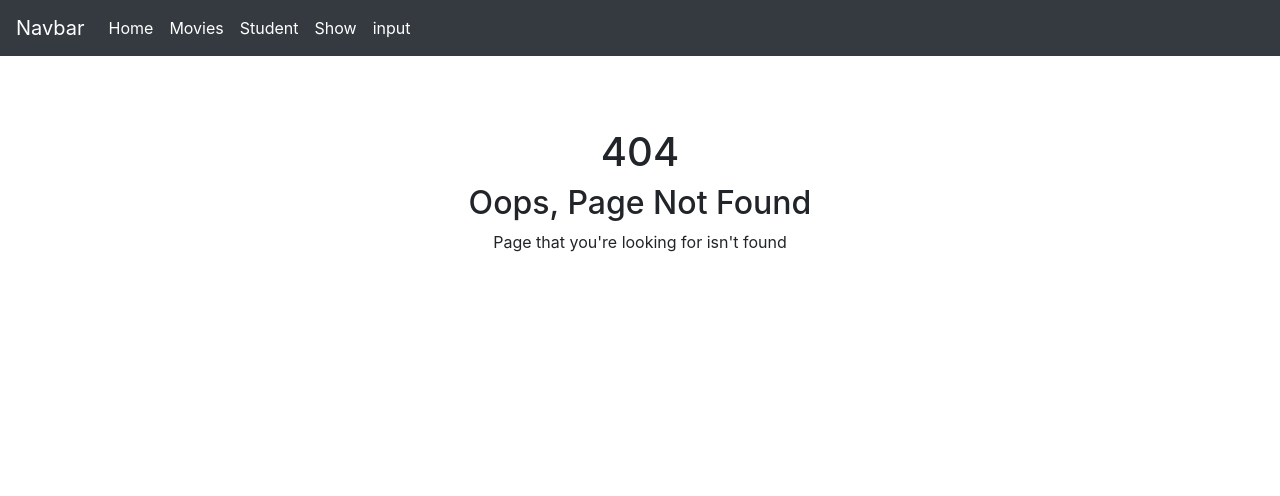
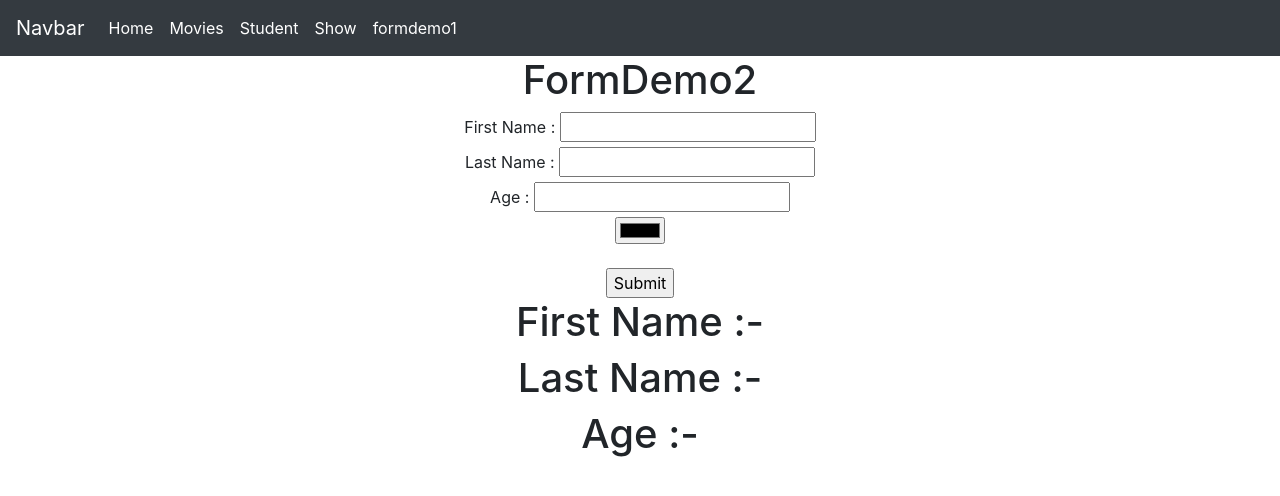
Before and after one commit to VIVEK4644/learning25, a React (Vite) app: page /formdemo1 in a window 1280 px wide. Before the commit this address had no page. Shown: the top 496 px of the page. Built offline with nearby package versions, Linux system fonts and the light colour scheme.

Commit message:
Formdemo2

```diff
--- a/package.json
+++ b/package.json
@@ -12,6 +12,7 @@
   "dependencies": {
     "react": "^19.1.0",
     "react-dom": "^19.1.0",
+    "react-hook-form": "^7.62.0",
     "react-router": "^7.8.2",
     "router": "^2.2.0"
   },
--- a/src/App.jsx
+++ b/src/App.jsx
@@ -24,6 +24,9 @@ import Error404 from './assets/Components/Error404'
 import NetflicContent from './assets/Components/Netflix/NetflicContent'
 import NetflixShow from './assets/Components/Netflix/NetflixShow'
 import InputHandlingDemo1 from './assets/Components/Input/InputHandlingDemo1'
+import InputHandlingDemo2 from './assets/Components/Input/InputHandlingDemo2'
+import { FormDemo1 } from './assets/Components/Form/FormDemo1'
+import FormDemo2 from './assets/Components/Form/FormDemo2'
 
 
 
@@ -46,7 +49,9 @@ function App(props) {
           <Route path="/*" element={<Error404/>} ></Route>
           <Route path='/watch/:name' element={<NetflicContent/>}></Route>
           <Route path='/netflixshow' element={<NetflixShow/>}></Route>
-          <Route path='/inputdemo1' element={<InputHandlingDemo1/>}></Route>
+          {/* <Route path='/inputdemo1' element={<InputHandlingDemo1/>}></Route> */}
+          {/* <Route path='/inputdemo2' element={<InputHandlingDemo2/>}></Route> */}
+          <Route path='/formdemo1' element={<FormDemo2/>}></Route>
         </Routes>
 
       </div>
--- /dev/null
+++ b/src/assets/Components/Form/FormDemo1.jsx
@@ -0,0 +1,89 @@
+import React, { useState } from 'react'
+import { set, useForm } from 'react-hook-form';
+import { data } from 'react-router';
+
+export const FormDemo1 = () => {
+  const [output, setoutput] = useState("")
+  const [isSubmitHandler, setIsSubmitHandler] = useState(false)
+const [color, SetColor] = useState("black")
+
+  const { register, handleSubmit } = useForm()
+
+
+  const SubmitHandler = (data) => {
+    console.log(data);
+    setoutput(data)
+    SetColor(data.color)
+    setIsSubmitHandler(true)
+  }
+
+
+
+  return (
+    <div>
+      <h1>FormDemo1</h1>
+      <form onSubmit={handleSubmit(SubmitHandler)}>
+        <div>
+          <label >First Name : </label>
+          <input type="text" {...register("firstname")} />
+        </div><br />
+        <div>
+          <label >Last Name : </label>
+          <input type="text" {...register("lastname")} />
+        </div><br />
+        <div>
+          <label >Age : </label>
+          <input type="text" {...register("age")} />
+        </div><br />
+
+        <div>
+          <label >Gender : </label>
+          <input type="radio" {...register("Gender")} value="Male" /> Male &nbsp;&nbsp;&nbsp;
+          <input type="radio" {...register("Gender")} value="Female" /> Female
+        </div><br />
+        <div>
+          <label >Hobbies : </label> &nbsp;&nbsp;&nbsp;
+          <input type="checkbox" {...register("Hobbies")} value="Chess" />&nbsp; Chess &nbsp;&nbsp;&nbsp;
+          <input type="checkbox" {...register("Hobbies")} value="Ckricket" />&nbsp; Ckricket &nbsp;&nbsp;&nbsp;
+          <input type="checkbox" {...register("Hobbies")} value="football" /> &nbsp;football &nbsp;&nbsp;&nbsp;
+
+        </div><br />
+        <div>
+          <label> Country : </label>
+          <select name="" id="" {...register("Country")}>
+            <option value="">None</option>
+            <option value="India">India</option>
+            <option value="Usa">Usa</option>
+            <option value="Chaina">Chaina</option>
+          </select>
+        </div><br />
+        <div><label>color : </label> &nbsp;
+          <input type="color" name="" id="" {...register("color")} />
+        </div>
+        <input type="submit" name="" id="" />
+      </form>
+      {
+        isSubmitHandler == true && <div style={{color:color}}>
+          <h1>OutPut</h1>
+          <h2>First Name : {output.firstname}</h2>
+          <h2>Last Name : {output.lastname}</h2>
+          <h2>Age : {output.age}</h2>
+          <h2>Gender : {output.Gender}</h2>
+          <h2>Hobbies :-</h2>
+          {
+                 output.Hobbies.map((hobby)=>{
+            return (
+              <h3>&nbsp;&nbsp;{hobby}</h3>
+            )
+
+          })
+
+          }
+
+          <h2>Country : {output.Country}</h2>
+
+        </div>
+      }
+    </div>
+  )
+}
--- /dev/null
+++ b/src/assets/Components/Form/FormDemo2.jsx
@@ -0,0 +1,45 @@
+import React, { useState } from 'react'
+import { useForm } from 'react-hook-form'
+
+function FormDemo2() {
+  const [output, setoutput] = useState("")
+
+
+  const { register, handleSubmit } = useForm()
+
+  const submitHandler = (data) => {
+    console.log(data.first);
+    console.log(data.last);
+    console.log(data.age);
+    console.log(data.color);
+    setoutput(data)
+
+  }
+
+  return (
+    <div>
+      <h1>FormDemo2</h1>
+      <form onSubmit={handleSubmit(submitHandler)}>
+        <label >First Name :</label> <input type="text" {...register("first")} /> <br />
+
+        <label >Last Name :</label> <input type="text" {...register("last")} /> <br />
+        <label >Age :</label> <input type="number" {...register("age")} /> <br />
+        <input type="color" {...register("color")} />
+        <br /><br />
+
+        <input type="submit" />
+
+      </form>
+
+      <div style={{color:output.color}}>
+        <h1>First Name :-  {output.first}</h1>
+        <h1>Last Name :-  {output.last}</h1>
+        <h1>Age :-  {output.age}</h1>
+
+      </div>
+
+    </div>
+  )
+}
+
+export default FormDemo2
--- a/src/assets/Components/Input/InputHandlingDemo1.jsx
+++ b/src/assets/Components/Input/InputHandlingDemo1.jsx
@@ -1,26 +1,34 @@
-import React, { useState } from 'react'
+import React, { use, useState } from 'react'
 
 function InputHandlingDemo1() {
-const [name, setname] = useState("")
-const [email, setEmail] = useState("")
-const [city, setCity] = useState("")
+  const [name, setname] = useState("")
+  const [email, setEmail] = useState("")
+  const [city, setCity] = useState("")
+  const [submit, setsubmit] = useState(false)
+  const [color, setColor] = useState("black")
 
 
-const nameHandler = (event)=>{
+  const nameHandler = (event) => {
 
     console.log(event.target.value);
     setname(event.target.value)
   }
 
-  const emailHandler = (event)=>{
+  const emailHandler = (event) => {
     console.log(event.target.value);
     setEmail(event.target.value);
   }
 
-  const CityHandler = (event)=>{
+  const CityHandler = (event) => {
 
     console.log(event.target.value);
     setCity(event.target.value)
+
+  }
+  const submitHandler = () => {
+    // alert(`Name :- ${name} \n Email :- ${email} \n City :- ${city}`);
+    console.log(`Name :- ${name} \n Email :- ${email} \n City :- ${city}`);
+    setsubmit(true);
 
   }
 
@@ -28,10 +36,33 @@ const nameHandler = (event)=>{
 
   return (
     <div>
-        <h1>InputHandlingDemo1</h1>
-        <label>Name :  <input type="text" placeholder='name' onChange={(event)=>{nameHandler(event)}} />{name}</label><br />
-        <label>Email : <input type="email" placeholder='Email' onChange={(event)=>{emailHandler(event)}} />{email}</label><br />
-        <label>City :  <input type="text" placeholder='City' onChange={(event)=>{CityHandler(event)}} />{city}</label>
+      <h1>InputHandlingDemo1</h1>
+      <label>Name :  <input type="text" placeholder='name' onChange={(event) => { nameHandler(event) }} />
+        {/* {name} */}
+      </label><br />
+      <label>Email : <input type="email" placeholder='Email' onChange={(event) => { emailHandler(event) }} />
+        {/* {email} */}
+      </label><br />
+      <label>City :  <input type="text" placeholder='City' onChange={(event) => { CityHandler(event) }} />
+        {/* {city} */}
+      </label><br />
+      <br />
+      <div>
+        <label>CHoose color : <input type="color" onChange={()=>{setColor(event.target.value)}} /></label><br /><br />
+      </div>
+
+      <button onClick={submitHandler} >Submit</button>
+      <div>
+          {
+              submit == true && <div style={{color:color}}>
+              <h1>OutPut</h1>
+              <h2>Name : {name}</h2>
+              <h3>Email :- {email}</h3>
+              <h4>City :- {city}</h4>
+            </div>
+
+          }
+      </div>
     </div>
   )
 }
--- /dev/null
+++ b/src/assets/Components/Input/InputHandlingDemo2.jsx
@@ -0,0 +1,89 @@
+import React, { useState } from 'react'
+
+function InputHandlingDemo2() {
+    const [first, setFirst] = useState("")
+    const [stat, setstat] = useState("")
+    const [cityname, setcityname] = useState("")
+
+
+    const statenameHandling = (event) => {
+        console.log(event);
+        // console.log(event.target.value);
+        // console.log(event.target.select[name="State"]);
+        setstat(event.target.value)
+        setFirst(event.target.value)
+    }
+
+    const citynameHandling = (event) => {
+        // console.log(event);
+        console.log(event.target.value);
+        // console.log(event.target.select[name="State"]);
+        setcityname(event.target.value)
+    }
+
+    return (
+        <div>
+            <h1>InputHandlingDemo2</h1>
+            <div>
+                <label>State :  </label>
+                <select name="state" onChange={(event) => { statenameHandling(event) }}>
+                    <option value="" >None</option>
+                    <option value="Gujarat">Gujarat</option>
+                    <option value="Bihar">Bihar</option>
+                    <option value="Uttar Pradesh">Uttar Pradesh</option>
+                </select>
+            </div>
+            {
+                first == "Gujarat" && <div>
+                    <label>City :  </label>
+                    <select name="city" id="" onChange={(event) => { citynameHandling(event) }}>
+                        <option value="">None</option>
+                        <option value="Surat">Surat</option>
+                        <option value="Ahmedabad">Ahmedabad</option>
+                        <option value="Vadodara">Vadodara</option>
+                    </select>
+
+                </div>
+            }
+
+            {
+                first == "Bihar" && <div>
+                    <label>City :  </label>
+                    <select name="city" id="" onChange={(event) => { citynameHandling(event) }}>
+
+                        <option value="">None</option>
+                        <option value="Patna">Patna</option>
+                        <option value="Gaya">Gaya</option>
+                        <option value="Motihari">Motihari</option>
+                        <option value="Muzaffarpur">Muzaffarpur</option>
+                        <option value="Saran">Saran</option>
+                        <option value="Vaishali">Vaishali</option>
+                    </select>
+                </div>
+            }
+
+            {
+                first == "Uttar Pradesh" && <div>
+                    <label>City :  </label>
+                    <select name="city" id="" onChange={(event) => { citynameHandling(event) }}>
+
+                        <option value="">None</option>
+                        <option value="Prayagraj">Prayagraj (Allahabad)</option>
+                        <option value="Varanasi">Varanasi</option>
+                        <option value="Meerut">Meerut</option>
+                        <option value="Muzaffarnagar">Muzaffarnagar</option>
+                        <option value="Gaziabad">Gaziabad</option>
+                        <option value="Azamgarh">Azamgarh</option>
+                        <option value="Jaunpur">Jaunpur</option>
+                        <option value="Pratapgarh">Pratapgarh</option>
+                    </select>
+                </div>
+            }
+
+            {/* <h1>State Name :-{stat}</h1>
+            <h2>City Name :- {cityname}</h2> */}
+        </div>
+    )
+}
+
+export default InputHandlingDemo2
--- a/src/assets/Components/Navbar.jsx
+++ b/src/assets/Components/Navbar.jsx
@@ -30,7 +30,7 @@ function Navbar() {
       </li>
       <li class="nav-item active">
         {/* <a class="nav-link" href="/netflixhome">Home  */}
-        <Link class="nav-link" to="/inputdemo1">input
+        <Link class="nav-link" to="/formdemo1">formdemo1
         </Link>
       </li>
     </ul>
```
Also changed, not shown: 1 other file (tests, documents, lock files or other folders).
